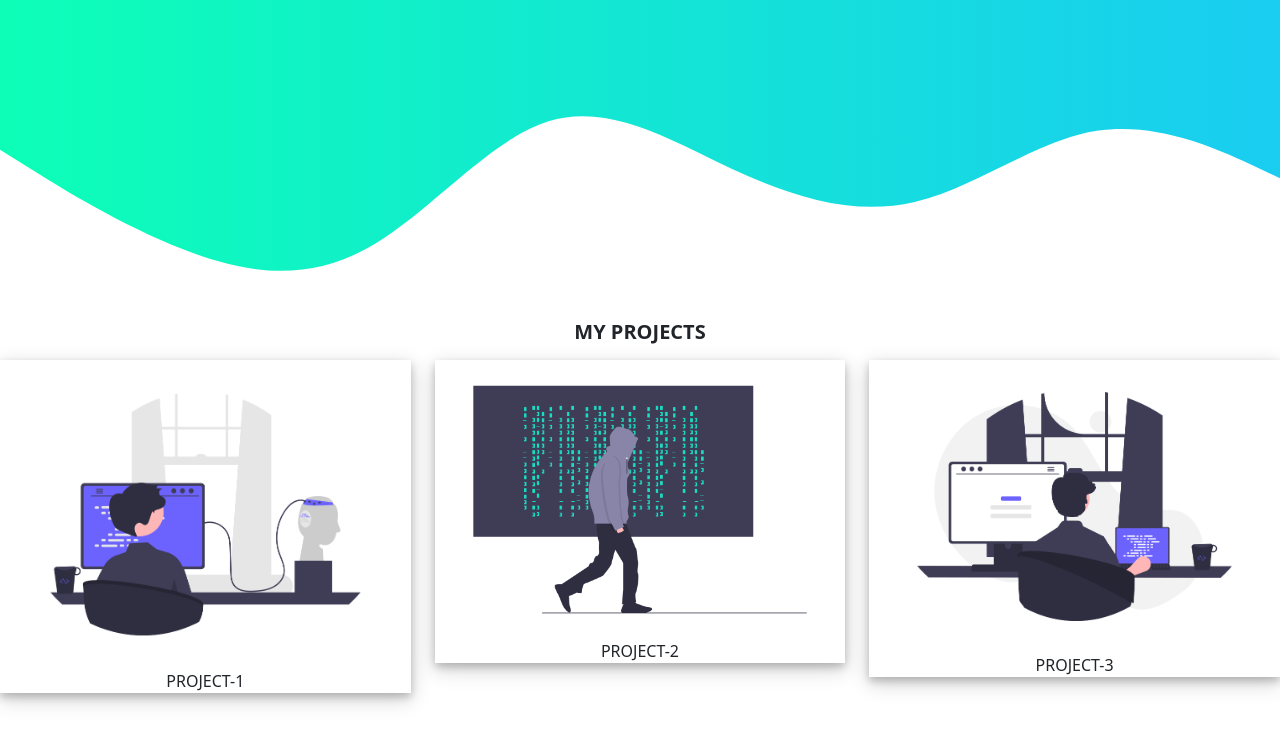
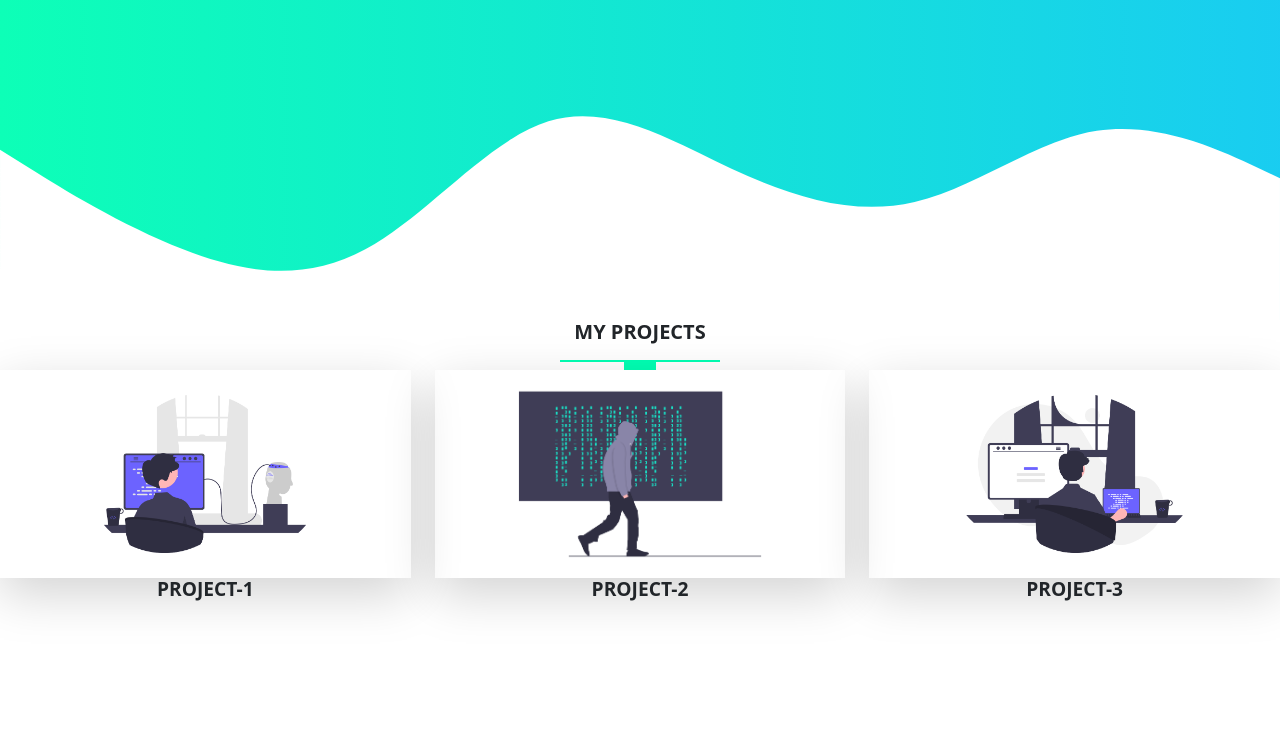
Before and after one commit to ankitmrmishra/PORTFOLIO, a website: page index.html in a window 1280 px wide. Shown: the part 624-1369 px from the top of the page. After the commit the page ends 1314 px from the top, so only its background shows below. Drawn offline with nearby package versions, Linux system fonts and the light colour scheme; a web font is replaced by a local one.

Commit message:
completed project section

```diff
--- a/index.html
+++ b/index.html
@@ -105,22 +105,23 @@
       <h4 class="fw-bold lead mb-3">
         MY PROJECTS
       </h4>
+      <div class="heading-line"></div>
   <div class="container">
     <div class="row">
-      <div class=""></div>
+
       <div class="col-md-4">
-        <div class="comapnies__project-box"><img src="IMAGES/projects/undraw_Firmware_re_fgdy.png" alt="" class="img-fluid">
+        <div class="comapnies__project-box shadow-lg"><img src="IMAGES/projects/undraw_Firmware_re_fgdy.png" alt="" class="img-fluid">
        <div class="name-of-container">
-         <p>PROJECT-1</p>
+         <p style="font-size: larger; font-weight: 800;">PROJECT-1</p>
        </div>
 
         </div>
       </div>
       <div class="col-md-4">
-        <div class="comapnies__project-box"><img src="IMAGES/projects/undraw_hacker_mind_6y85.png" alt="" class="img-fluid"><div class="name-of-container"><p>PROJECT-2</p></div></div>
+        <div class="comapnies__project-box shadow-lg"><img src="IMAGES/projects/undraw_hacker_mind_6y85.png" alt="" class="img-fluid"><div class="name-of-container"><p style="font-size: larger; font-weight: 800;">PROJECT-2</p></div></div>
       </div>
       <div class="col-md-4">
-        <div class="comapnies__project-box"><img src="IMAGES/projects/undraw_Programming_re_kg9v.png" alt="" class="img-fluid"><div class="name-of-container"><p>PROJECT-3</p></div></div>
+        <div class="comapnies__project-box shadow-lg"><img src="IMAGES/projects/undraw_Programming_re_kg9v.png" alt="" class="img-fluid"><div class="name-of-container"><p style="font-size: larger; font-weight: 800;">PROJECT-3</p></div></div>
       </div>
     </div>
   </div>
--- a/scss/sections/comapnies.scss
+++ b/scss/sections/comapnies.scss
@@ -3,9 +3,15 @@
     padding: 0 0 5rem 0;
 
     &__project-box{
-    max-width: 15rem;
+    height: 13rem;
      max-width: 100%;
-     box-shadow: 0 4px 8px 0 rgba(0, 0, 0, 0.2), 0 6px 20px 0 rgba(0, 0, 0, 0.19);
+   margin-bottom: 2rem;
+    padding: 0.2rem;
+    text-align: center;
+    position: relative;
 
           }
+          img{
+              height: 100%;
+          }
     }
```
Also changed, not shown: assets/css/sections/comapnies.css, assets/css/style.css, 2 other files.
